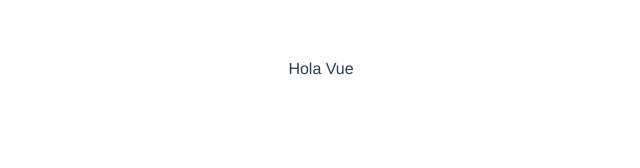
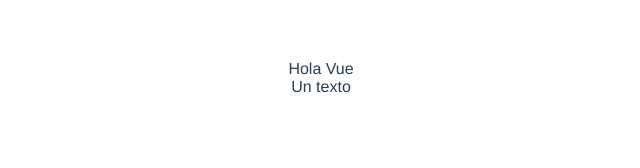
Before and after one commit to Edracobi028/vue-components-composition, a Vue app: page / in a window 1280 px wide. Shown: the top 168 px of the page, without its empty margins (319-959 px from the left). Built offline with nearby package versions, Linux system fonts and the light colour scheme.

Commit message:
Mixins 11/23

```diff
--- a/src/App.vue
+++ b/src/App.vue
@@ -1,12 +1,17 @@
 <template>
  <div>
  <div>{{ text }}</div>
+ <div>{{ algo }}</div>
  </div>
 </template>
 
 <script>
+//@ = carpeta source "src"
+import base from '@/mixins/base';
+
 export default {
   name: "App",
+  mixins: [base],
   data(){
     return{
       text: "Hola Vue",
--- /dev/null
+++ b/src/mixins/base.js
@@ -0,0 +1,10 @@
+export default{
+    data() {
+        return{
+            algo:"Un texto"
+        };
+    },
+    created(){
+        console.log("base created");
+    }
+};
```
